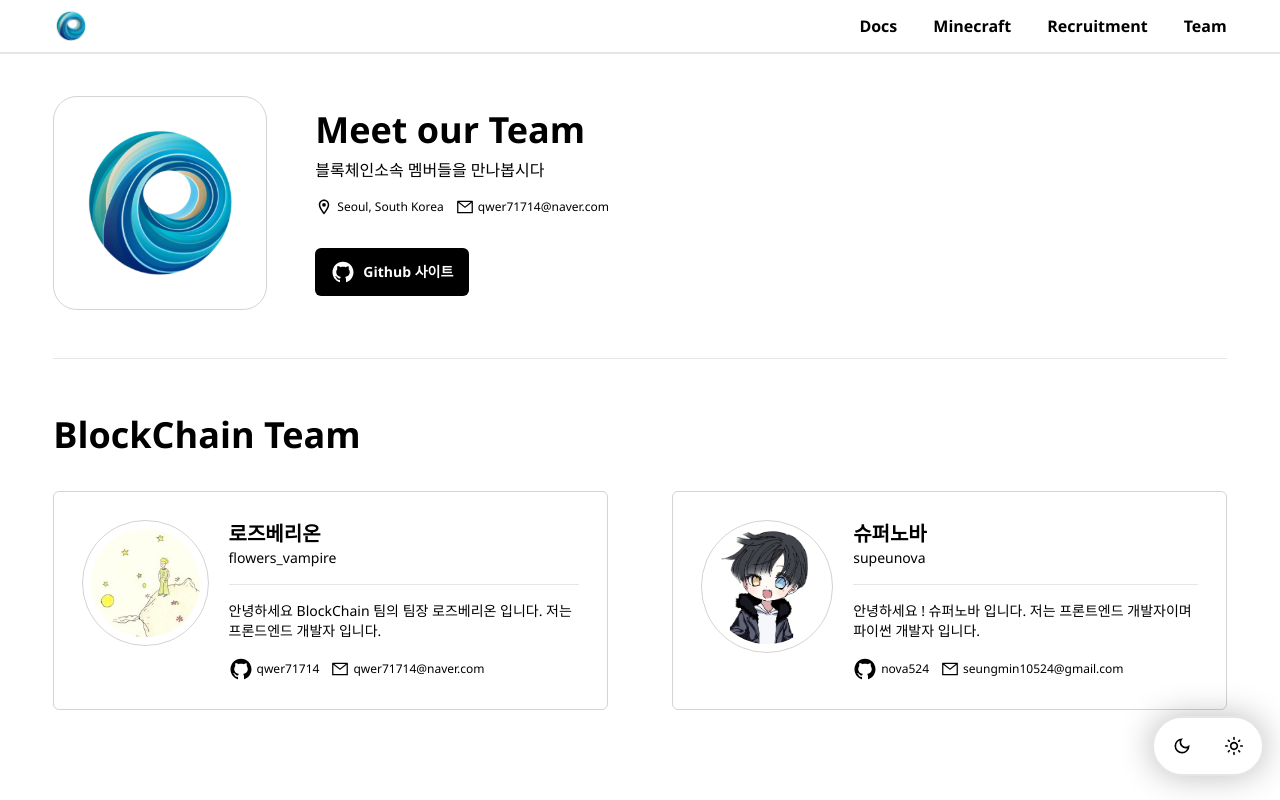
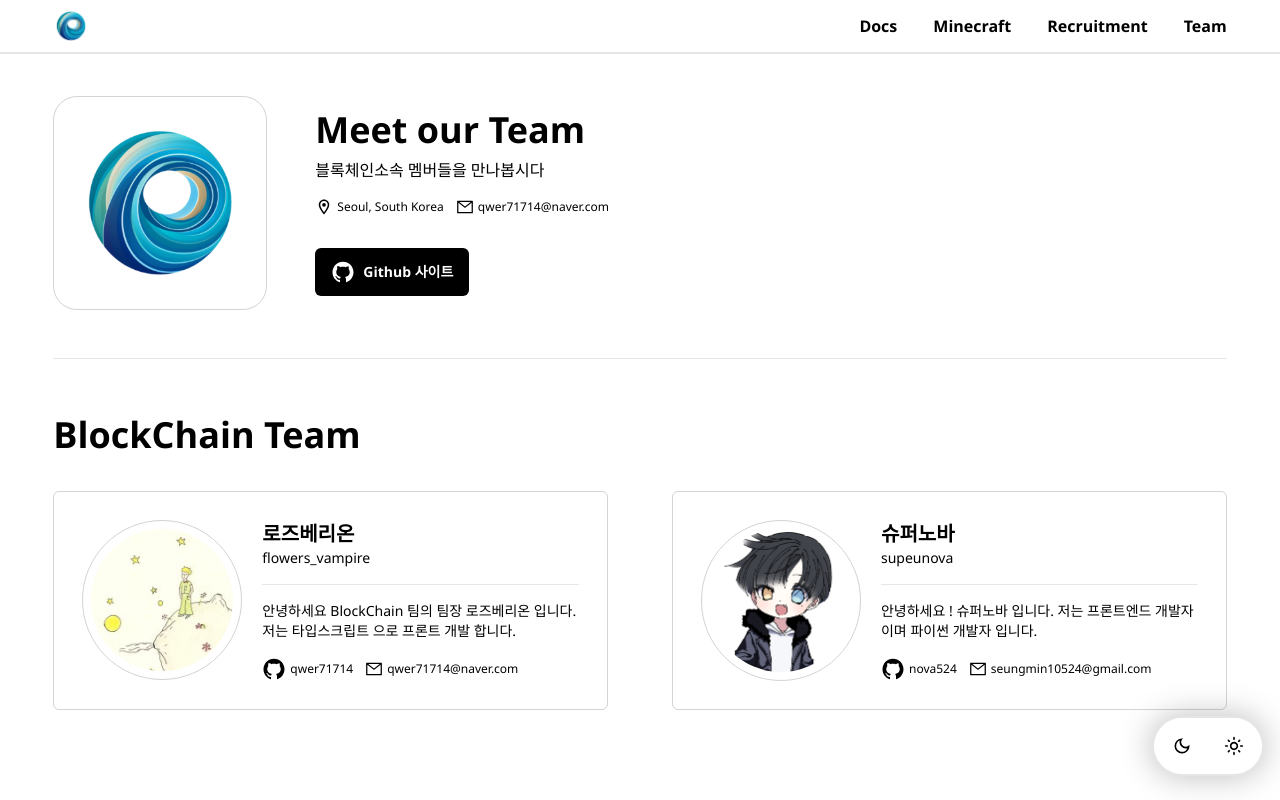
Before and after one commit to qwer71714/blockchain, a Next.js app: page /Pages/Docs/Team in a window 1280 px wide. Shown: the top 800 px of the page. Built offline with nearby package versions, Linux system fonts and the light colour scheme.

Commit message:
글을 쓰면 이미지가 고정 안된다는 문제 해결하여 이제 글을 써도 이미지 고정됨

```diff
--- a/app/Pages/Docs/Team/Modules/TeamIntroduction/Member.tsx
+++ b/app/Pages/Docs/Team/Modules/TeamIntroduction/Member.tsx
@@ -16,7 +16,7 @@ export default function Member() {
             alt="vampire"
             name="로즈베리온"
             discordid="flowers_vampire"
-            introduction="안녕하세요 BlockChain 팀의 팀장 로즈베리온 입니다. 저는 프론드엔드 개발자 입니다."
+            introduction="안녕하세요 BlockChain 팀의 팀장 로즈베리온 입니다. 저는 타입스크립트 으로 프론트 개발 합니다."
             href="https://github.com/qwer71714"
             gitHublink="qwer71714"
             mail="qwer71714@naver.com"
--- a/app/components/DiscordProfile.tsx
+++ b/app/components/DiscordProfile.tsx
@@ -23,19 +23,20 @@ const DiscordProfile: React.FC<DiscordProfileProps> = ({
   gitHublink,
   mail,
   alt,
-  width = 180,
+  width = 160,
   src,
 }) => {
   return (
-    <div className="flex items-center">
+    <div className="flex items-center w-full">
       <div className="p-7 dark:border-stone-700 dark:border-2 border-stone-300 border rounded-md">
         {/* 프로필 사진 */}
         <div className="flex items-center">
-          <div className="mb-auto">
+          <div className="mb-auto flex-shrink-0">
             <Image
               src={src}
               alt={alt || "Discord Profile"}
               width={width}
+              height={width}
               className="rounded-full dark:border-stone-700 dark:border-2 border-stone-300 border p-2"
             />
           </div>
```
